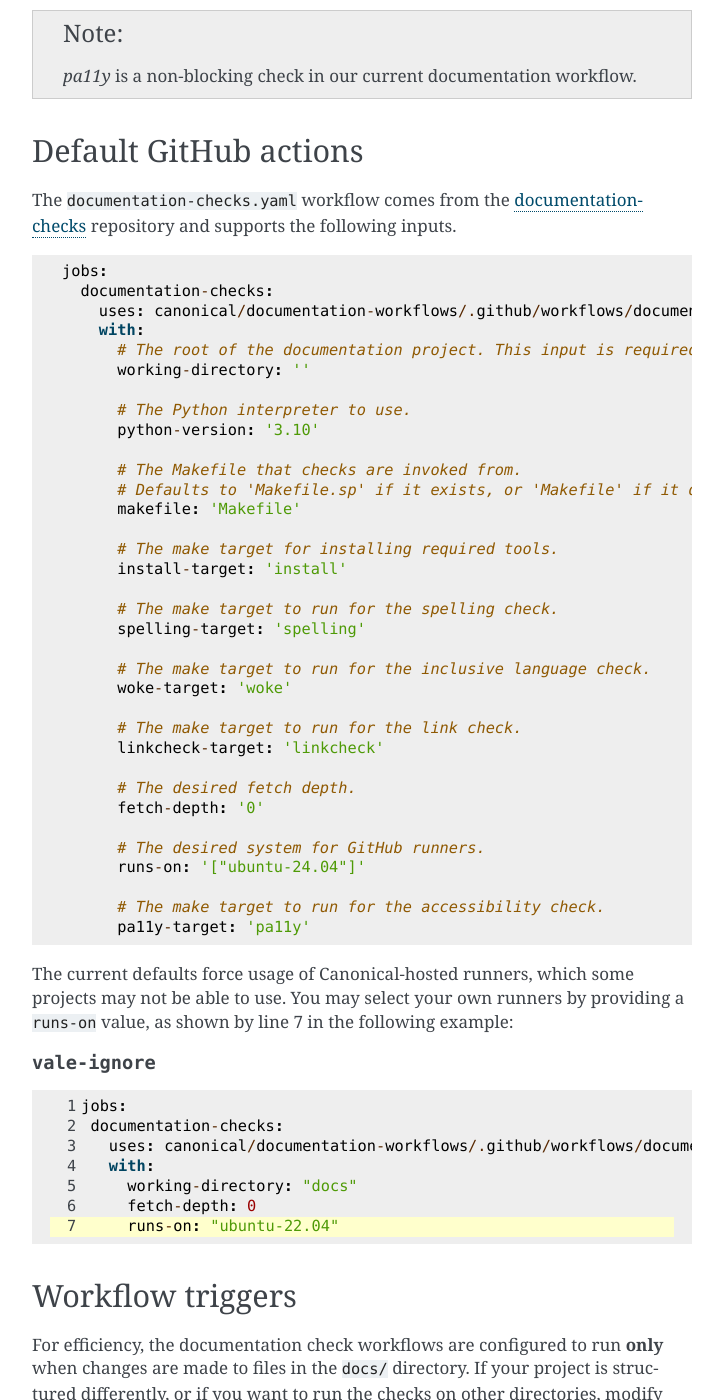
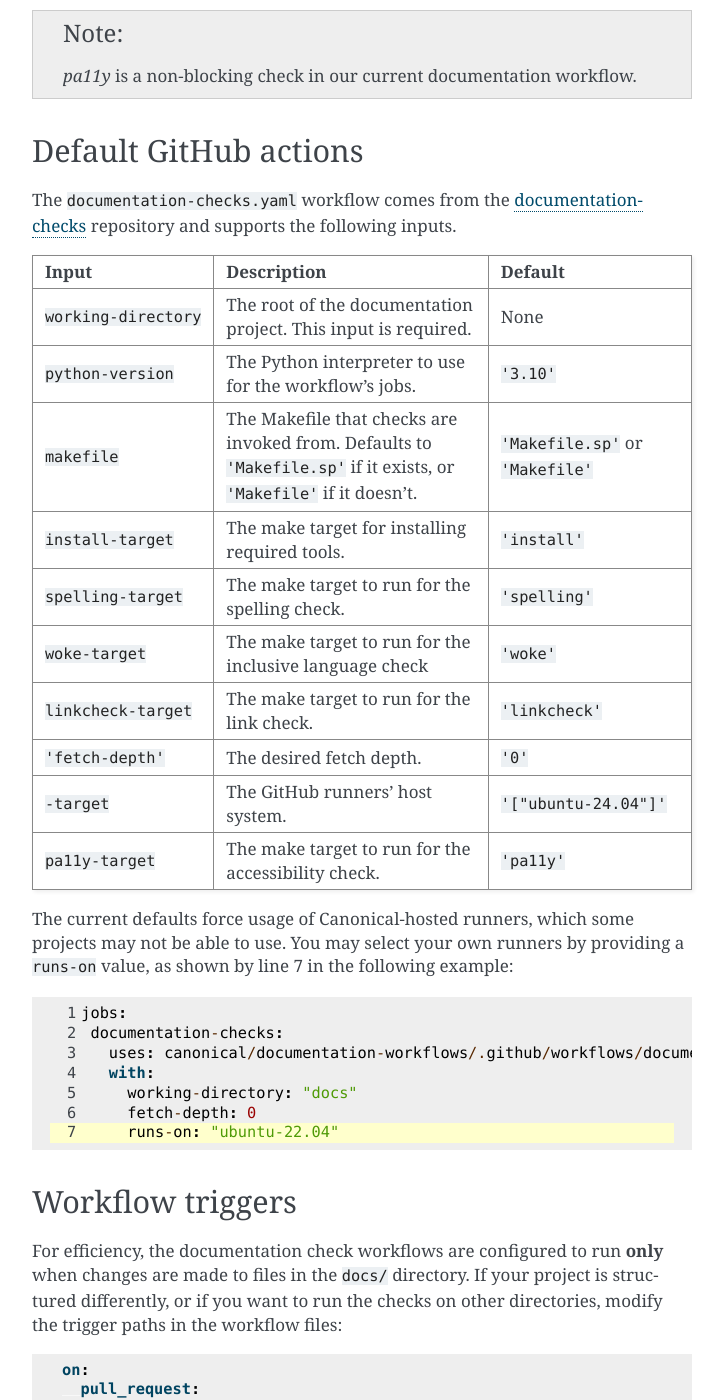
Before and after one commit to canonical/sphinx-docs-starter-pack, a Sphinx documentation site: the page built from docs/reference/automatic_checks.rst, in a window 1280 px wide and 1400 px high, scrolled down 749 px. Shown: the whole window, without its empty margins (388-1112 px from the left). Built offline with Sphinx 7.4.7, drawn with Linux system fonts in a browser that asks for light colours; pages that are not in the unit, such as notebooks, are missing from menus; cross-references to code outside the pages are shown as plain code.

Commit message:
docs: switch to table

```diff
--- a/docs/reference/automatic_checks.rst
+++ b/docs/reference/automatic_checks.rst
@@ -42,48 +42,47 @@ workflow comes from the `documentation-checks
 <https://github.com/canonical/documentation-workflows>`_ repository and supports the
 following inputs.
 
-.. code-block::
+.. list-table::
+    :header-rows: 1
 
-    jobs:
-      documentation-checks:
-        uses: canonical/documentation-workflows/.github/workflows/documentation-checks.yaml@main
-        with:
-          # The root of the documentation project. This input is required
-          working-directory: ''
-
-          # The Python interpreter to use.
-          python-version: '3.10'
-
-          # The Makefile that checks are invoked from.
-          # Defaults to 'Makefile.sp' if it exists, or 'Makefile' if it doesn't.
-          makefile: 'Makefile'
-
-          # The make target for installing required tools.
-          install-target: 'install'
-
-          # The make target to run for the spelling check.
-          spelling-target: 'spelling'
-
-          # The make target to run for the inclusive language check.
-          woke-target: 'woke'
-
-          # The make target to run for the link check.
-          linkcheck-target: 'linkcheck'
-
-          # The desired fetch depth.
-          fetch-depth: '0'
-
-          # The desired system for GitHub runners.
-          runs-on: '["ubuntu-24.04"]'
-
-          # The make target to run for the accessibility check.
-          pa11y-target: 'pa11y'
+    * - Input
+      - Description
+      - Default
+    * - ``working-directory``
+      - The root of the documentation project. This input is required.
+      - None
+    * - ``python-version``
+      - The Python interpreter to use for the workflow's jobs.
+      - ``'3.10'``
+    * - ``makefile``
+      - The Makefile that checks are invoked from. Defaults to ``'Makefile.sp'`` if it exists, or ``'Makefile'`` if it doesn't.
+      - ``'Makefile.sp'`` or ``'Makefile'``
+    * - ``install-target``
+      - The make target for installing required tools.
+      - ``'install'``
+    * - ``spelling-target``
+      - The make target to run for the spelling check.
+      - ``'spelling'``
+    * - ``woke-target``
+      - The make target to run for the inclusive language check
+      - ``'woke'``
+    * - ``linkcheck-target``
+      - The make target to run for the link check.
+      - ``'linkcheck'``
+    * - ``'fetch-depth'``
+      - The desired fetch depth.
+      - ``'0'``
+    * - ``-target``
+      - The GitHub runners' host system.
+      - ``'["ubuntu-24.04"]'``
+    * - ``pa11y-target``
+      - The make target to run for the accessibility check.
+      - ``'pa11y'``
 
 The current defaults force usage of Canonical-hosted runners, which some projects
 may not be able to use. You may select your own runners by providing a ``runs-on``
 value, as shown by line 7 in the following example:
 
-.. class:: vale-ignore
 .. code-block::
    :emphasize-lines: 7
    :linenos:
@@ -104,7 +103,6 @@ changes are made to files in the ``docs/`` directory. If your project is structu
 differently, or if you want to run the checks on other directories, modify the trigger
 paths in the workflow files:
 
-.. class:: vale-ignore
 .. code-block:: yaml
    :emphasize-lines: 4
 
```
